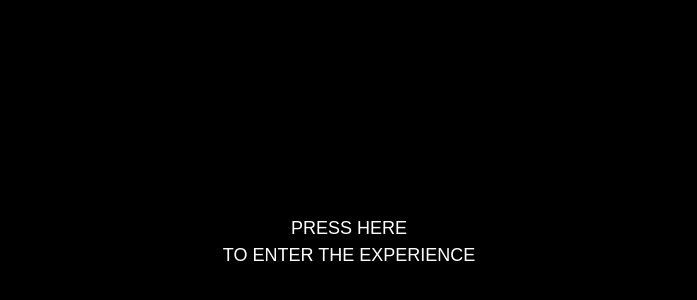
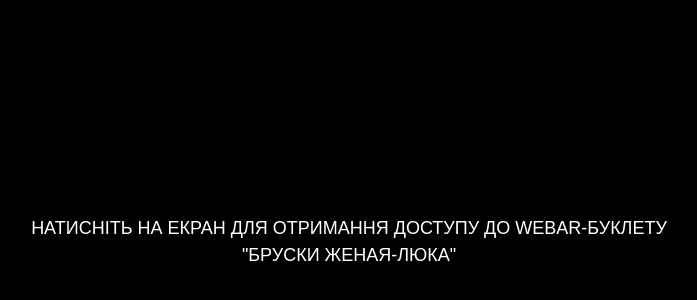
Before and after one commit to PolinaBenzeruk/WebAR-Template, a plain HTML site: page index.html in a window 1280 px wide. Shown: the part 158-458 px from the top of the page, without its empty margins (291-988 px from the left). Drawn offline with nearby package versions, Linux system fonts and the light colour scheme.

Commit message:
«Changed by GitHub»

```diff
--- a/index.html
+++ b/index.html
@@ -27,9 +27,9 @@
                 text-transform: uppercase; font-family: Arial, Helvetica, sans-serif; font-weight: 400; line-height: 1.5em; font-size: large; white-space: nowrap;
                 user-select: none; pointer-events: none;
             ">
-            Press here
+            Натисніть на екран для отримання доступу до WebAR-буклету
             <br>
-            to enter the experience
+            "Бруски Женая-Люка"
         </div>
     </div>
 
```
